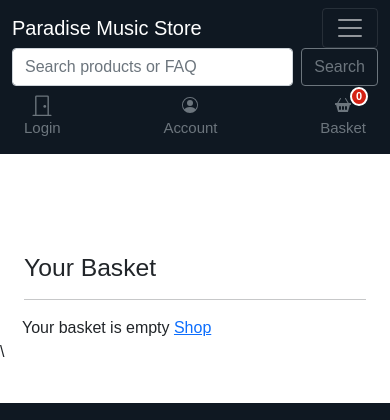
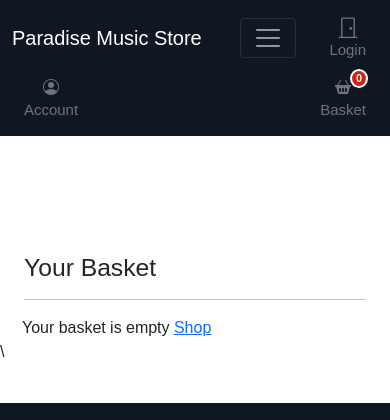
Before and after one commit to Ayseke88/Final-Project-may-2022, a Django app: page /basket/ in a window 390 px wide. Shown: the top 420 px of the page. Run offline with Django 3.2, Linux system fonts and the light colour scheme; data comes from the database, SQL or seed files in the repository; both versions use the stored data as it was after the commit.

Commit message:
чуть

```diff
--- a/templates/base.html
+++ b/templates/base.html
@@ -52,11 +52,6 @@
             </li>
           </ul>
         </div>
-
-        <form class="d-flex w-100 d-md-none">
-          <input class="form-control me-2" type="search" placeholder="Search products or FAQ" aria-label="Search">
-          <button class="btn btn-outline-secondary" type="submit">Search</button>
-        </form>
 
         {% if user.is_authenticated %}
         <a type="button" role="button" href="{% url "account:logout" %}"
```
Also changed, not shown: db.sqlite3.
